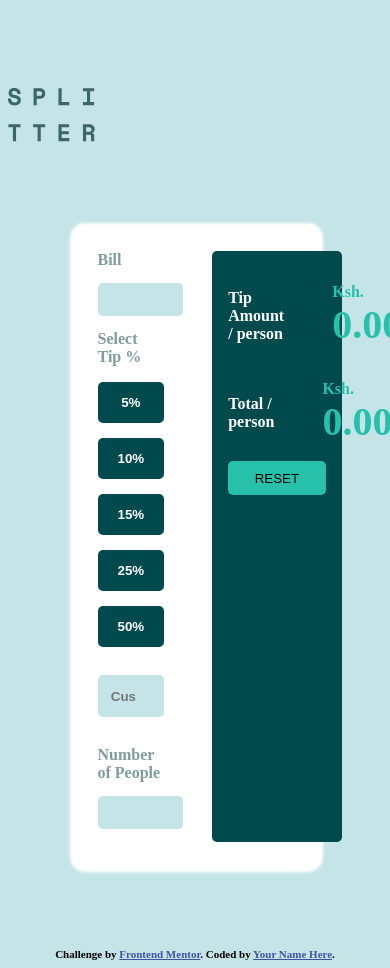
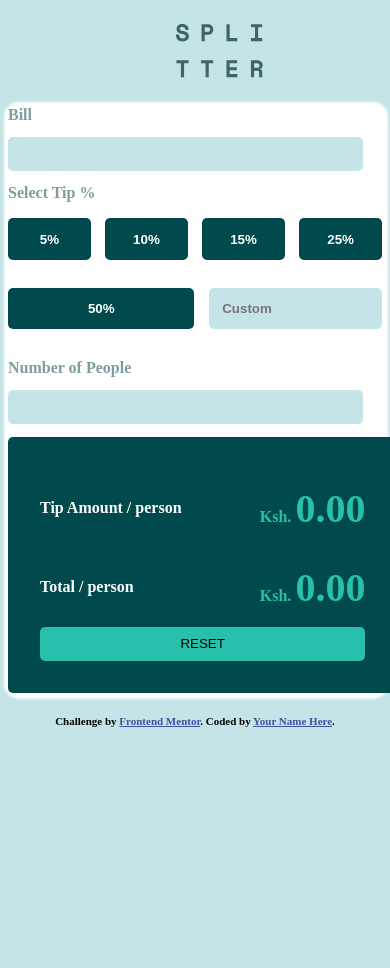
Before and after one commit to Edwin574/tip-calculator-app, a plain HTML site: page index.html in a window 390 px wide. After the commit the page ends 844 px from the top, so only its background shows below. Drawn offline with Linux system fonts and the light colour scheme.

Commit message:
working on responsiveness

```diff
--- a/css/styles.scss
+++ b/css/styles.scss
@@ -5,18 +5,21 @@
 body {
     background-color: $Lightgrayishcyan;
     font-weight: 700;
+
     // text-align: center;
     // height: 100vh;
-    .logo{
-        padding-top:5em ;
+    .logo {
+        width: 10%;
+        margin: 1.5em auto;
+
     }
 
     .main-part {
-        display: flex;
-        justify-content: center;
-        align-items: center;
-        height: 95vh;
-        gap: 1em;
+        // display: flex;
+        // justify-content: center;
+        // align-items: center;
+        // height: 95vh;
+        // gap: 1em;
 
         .calculator-app-main {
             display: flex;
@@ -31,18 +34,21 @@ body {
 
             .calculator-app-main-left {
                 width: 50%;
-                label{
-                    color:$Grayishcyan;
+
+                label {
+                    color: $Grayishcyan;
                 }
-                input{
+
+                input {
                     padding: .7em;
                     background-color: $Lightgrayishcyan;
-                    border:none;
-                    width:100%;
-                    border-radius:5px;
+                    border: none;
+                    width: 90%;
+                    border-radius: 5px;
                     margin: 1em 0em;
 
                 }
+
                 .dicount-buttons {
                     display: flex;
                     flex-wrap: wrap;
@@ -50,7 +56,8 @@ body {
                     align-items: center;
                     gap: .9em;
                     padding: 1em 0em;
-                    #custom-button{
+
+                    #custom-button {
                         flex: 1;
                         padding: 1em;
                         font-weight: 700;
@@ -66,9 +73,10 @@ body {
                         border-radius: 5px;
                         font-weight: 700;
                         cursor: pointer;
-                        border:none;
+                        border: none;
+
                         // font-size: 1.1rem;
-                        &:hover{
+                        &:hover {
                             background-color: $Strongcyan;
                         }
                     }
@@ -80,12 +88,15 @@ body {
                 padding: 1em;
                 width: 50%;
                 border-radius: 5px;
-                label{
-                    color:$White;
+
+                label {
+                    color: $White;
                 }
-                p{
-                    color:$Strongcyan;
-                    span{
+
+                p {
+                    color: $Strongcyan;
+
+                    span {
                         font-size: 2.5rem;
                     }
 
@@ -93,11 +104,12 @@ body {
 
                 .div-flex {
                     display: flex;
-                    // justify-content: space-between;
+                    justify-content: space-between;
                     align-items: center;
                     gap: 3em;
                 }
-                button{
+
+                button {
                     width: 100%;
                     padding: .7em 1.1em;
                     background-color: $Strongcyan;
@@ -108,3 +120,31 @@ body {
         }
     }
 }
+
+@media screen and (max-width:614px) {
+    body {
+
+        .main-part {
+
+
+            .calculator-app-main {
+                display: flex;
+                flex-direction: column;
+                width: 100%;
+                gap: 0;
+                padding: 0;
+
+                .calculator-app-main-left {
+                    flex: 1;
+                    width: 100%;
+                }
+
+                .calculator-app-main-right {
+                    flex: 1;
+                    width: 87%;
+                    padding: 2em;
+                }
+            }
+        }
+    }
+}
--- a/index.html
+++ b/index.html
@@ -1,16 +1,12 @@
 <!DOCTYPE html>
 <html lang="en">
+
 <head>
   <meta charset="UTF-8" />
   <meta name="viewport" content="width=device-width, initial-scale=1.0" />
   <!-- displays site properly based on user's device -->
   <link rel="stylesheet" href="./css/styles.css" />
-    <link
-      rel="icon"
-      type="image/png"
-      sizes="32x32"
-      href="./images/favicon-32x32.png"
-    />
+  <link rel="icon" type="image/png" sizes="32x32" href="./images/favicon-32x32.png" />
 
   <title>Frontend Mentor | Tip calculator app</title>
 
@@ -19,6 +15,7 @@
     .attribution {
       font-size: 11px;
       text-align: center;
+      margin: 2em;
     }
 
     .attribution a {
@@ -28,7 +25,9 @@
 </head>
 
 <body>
-    <img src="./images/logo.svg" alt="" class="logo">
+  <div class="logo">
+    <img src="./images/logo.svg" alt="" >
+  </div>
   <section class="main-part">
     <div class="calculator-app-main">
       <div class="calculator-app-main-left">
@@ -41,7 +40,7 @@
           <button id="fifteen-percent-tip">15%</button>
           <button id="25-percent-tip">25%</button>
           <button id="fifty-percent-tip">50%</button>
-            <input id="custom-button" type="number" placeholder="Custom" max="99"/>
+          <input id="custom-button" type="number" placeholder="Custom" max="99" />
         </div>
         <label for="">Number of People</label><br />
         <input type="number" name="" id="number-of-people" />
@@ -62,10 +61,10 @@
 
   <div class="attribution">
     Challenge by
-      <a href="https://www.frontendmentor.io?ref=challenge" target="_blank"
-        >Frontend Mentor</a
-      >. Coded by <a href="#">Your Name Here</a>.
+    <a href="https://www.frontendmentor.io?ref=challenge" target="_blank">Frontend Mentor</a>. Coded by <a href="#">Your
+      Name Here</a>.
   </div>
   <script src="./scripts/app.js"></script>
 </body>
+
 </html>
```
Also changed, not shown: css/styles.css, 1 other file. Lines whose indentation alone changed are shown as unchanged.
